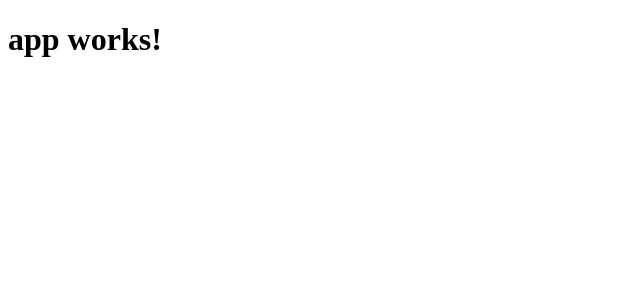
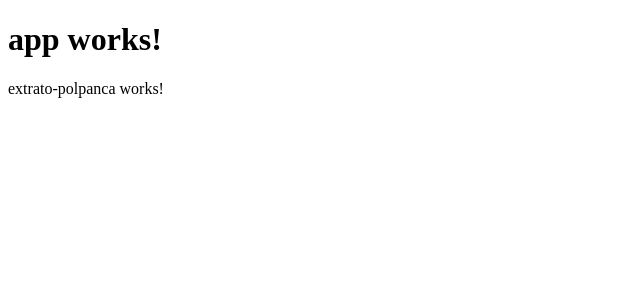
Before and after one commit to joaopavila/ng-modules, an Angular app: page / in a window 1280 px wide. Shown: the top 300 px of the page, without its empty margins (0-640 px from the left). Built offline with nearby package versions, Linux system fonts and the light colour scheme.

Commit message:
add extrato polpanca as a feature module

```diff
--- a/src/app/app.component.html
+++ b/src/app/app.component.html
@@ -1,3 +1,4 @@
 <h1>
   {{title}}
 </h1>
+<app-extrato-polpanca></app-extrato-polpanca>
--- a/src/app/app.module.ts
+++ b/src/app/app.module.ts
@@ -4,6 +4,7 @@ import { FormsModule } from '@angular/forms';
 import { HttpModule } from '@angular/http';
 
 import { AppComponent } from './app.component';
+import { ExtratoPolpancaModule } from './extrato-polpanca/extrato-polpanca.module';
 
 @NgModule({
   declarations: [
@@ -12,7 +13,8 @@ import { AppComponent } from './app.component';
   imports: [
     BrowserModule,
     FormsModule,
-    HttpModule
+    HttpModule,
+    ExtratoPolpancaModule,
   ],
   providers: [],
   bootstrap: [AppComponent]
--- /dev/null
+++ b/src/app/extrato-polpanca/extrato-polpanca.component.html
@@ -0,0 +1,3 @@
+<p>
+  extrato-polpanca works!
+</p>
--- /dev/null
+++ b/src/app/extrato-polpanca/extrato-polpanca.component.ts
@@ -0,0 +1,15 @@
+import { Component, OnInit } from '@angular/core';
+
+@Component({
+  selector: 'app-extrato-polpanca',
+  templateUrl: './extrato-polpanca.component.html',
+  styleUrls: ['./extrato-polpanca.component.css']
+})
+export class ExtratoPolpancaComponent implements OnInit {
+
+  constructor() { }
+
+  ngOnInit() {
+  }
+
+}
```
Also changed, not shown: src/app/extrato-polpanca/extrato-polpanca.module.ts (added, +12 -0 lines), src/app/extrato-polpanca/extrato-polpanca.component.css (added), 1 other file (tests, documents, lock files or other folders).
